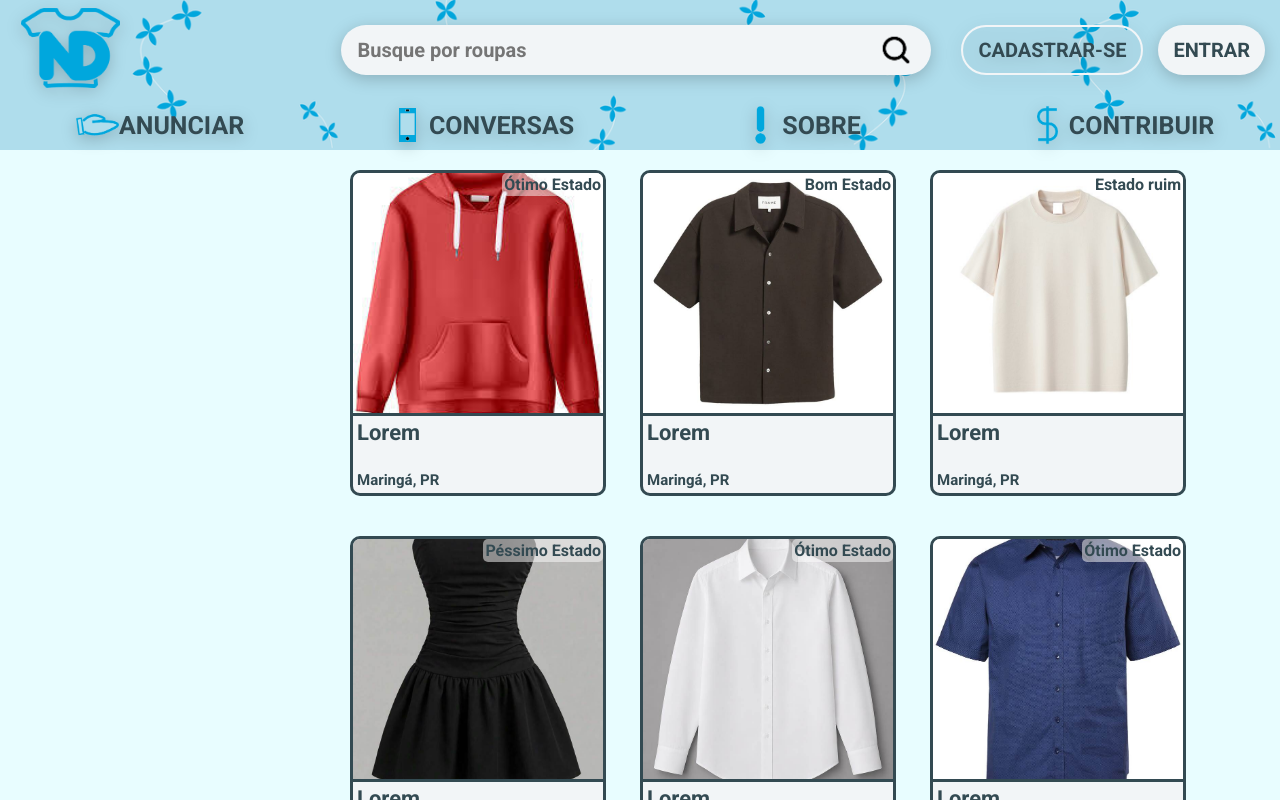
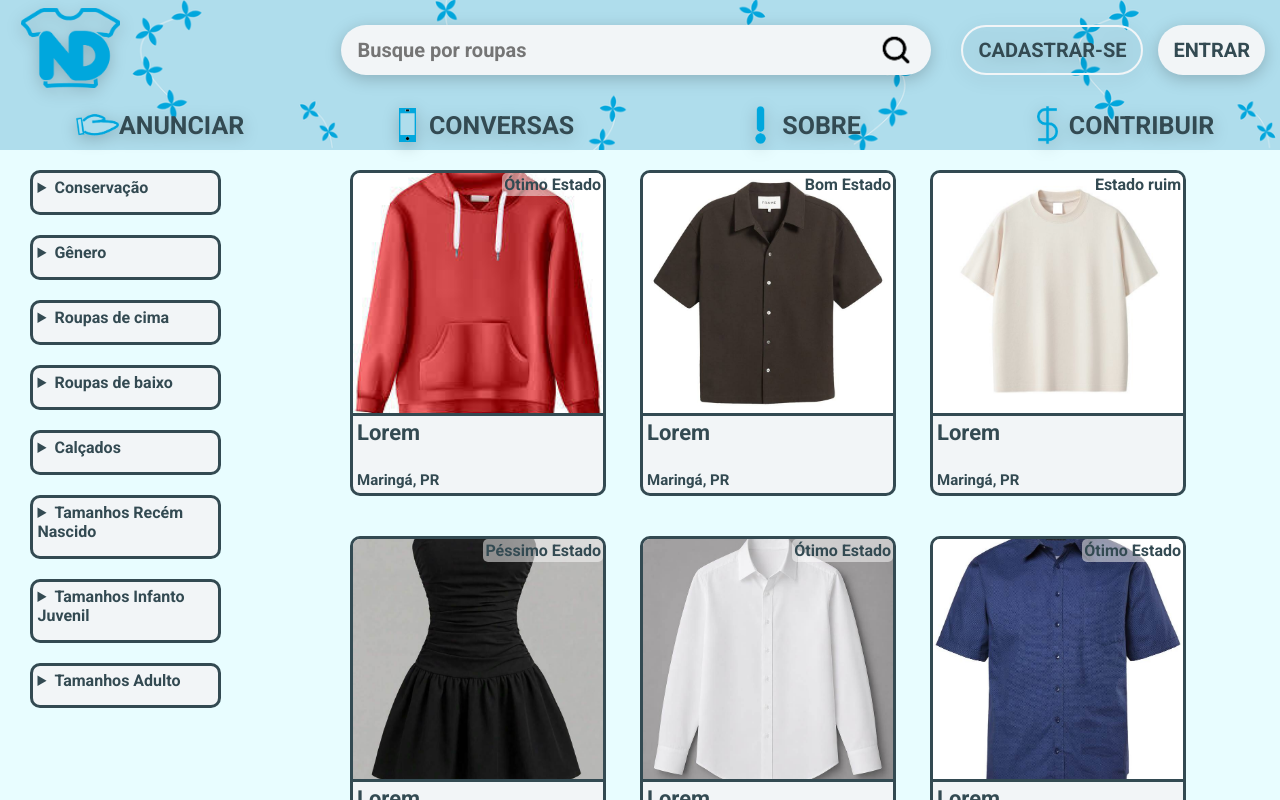
Before and after one commit to VictorArguelho/NovoDono, a React (Vite) app: page / in a window 1280 px wide. Built offline with nearby package versions, Linux system fonts and the light colour scheme.

Commit message:
feat: add filters section

```diff
--- /dev/null
+++ b/src/components/Main/Filters/FilterGroup/FilterGroup.module.css
@@ -0,0 +1,44 @@
+.filterGroup {
+  width: 70%;
+
+  display: flex;
+  flex-direction: column;
+  align-items: start;
+
+  padding: 5px;
+
+  gap: 10px;
+
+  border: 3px solid var(--color-text);
+  border-radius: 10px;
+
+  background-color: var(--color-white);
+}
+
+.filterOption {
+  display: flex;
+  align-items: center;
+  gap: 5px;
+  cursor: pointer;
+}
+
+.optionCheck {
+  appearance: none;
+
+  width: 15px;
+  height: 15px;
+
+  border: 2px solid var(--color-text);
+  border-radius: 2px;
+
+  background-color: var(--color-white);
+}
+
+.optionCheck:checked {
+  background-color: var(--color-text);
+}
+
+.filterTitle {
+  width: 100%;
+  cursor: pointer;
+}
--- /dev/null
+++ b/src/components/Main/Filters/FilterGroup/FilterGroup.tsx
@@ -0,0 +1,21 @@
+import styles from './FilterGroup.module.css';
+
+type FilterGroupProps = {
+  title: string;
+  options: Array<string>;
+};
+
+export default function FilterGroup({ title, options }: FilterGroupProps) {
+  return (
+    <details className={styles.filterGroup}>
+      <summary className={styles.filterTitle}>{title}</summary>
+
+      {options.map((option) => (
+        <label className={styles.filterOption}>
+          <input type="checkbox" className={styles.optionCheck} />
+          <span className={styles.optionName}>{option}</span>
+        </label>
+      ))}
+    </details>
+  );
+}
--- a/src/components/Main/Filters/Filters.module.css
+++ b/src/components/Main/Filters/Filters.module.css
@@ -4,4 +4,5 @@
     display: flex;
     flex-direction: column;
     align-items: center;
+    gap: 20px;
 }
--- a/src/components/Main/Filters/Filters.tsx
+++ b/src/components/Main/Filters/Filters.tsx
@@ -1,8 +1,63 @@
 import styles from './Filters.module.css';
+
+import FilterGroup from './FilterGroup/FilterGroup';
 
 export default function Filters() {
   return (
     <aside className={styles.filters}>
+      <FilterGroup
+        title="Conservação"
+        options={['Novo', 'Bom', 'Mediano', 'Desgastado']}
+      />
+
+      <FilterGroup
+        title="Gênero"
+        options={['Feminino', 'Masculino', 'Neutro']}
+      />
+
+      <FilterGroup
+        title="Roupas de cima"
+        options={[
+          'Camiseta manga curta',
+          'Camiseta manga longa',
+          'Blusa',
+          'Regata',
+          'Vestido',
+        ]}
+      />
+
+      <FilterGroup
+        title="Roupas de baixo"
+        options={['Calça', 'Shorts', 'Bermuda', 'Saia']}
+      />
+
+      <FilterGroup
+        title="Calçados"
+        options={['Chinelo', 'Tênis', 'Sandália', 'Crocs', 'Salto', 'Bota']}
+      />
+
+      <FilterGroup
+        title="Tamanhos Recém Nascido"
+        options={[
+          'RN - P',
+          'RN - M',
+          'RN - G',
+          'RN - GG',
+          'RN - 1',
+          'RN - 2',
+          'RN - 3',
+        ]}
+      />
+
+      <FilterGroup
+        title="Tamanhos Infanto Juvenil"
+        options={['4', '6', '8', '10', '12', '14', '16', '18', '20']}
+      />
+
+      <FilterGroup
+        title="Tamanhos Adulto"
+        options={['PPP', 'PP', 'P', 'M', 'G', 'GG', 'GGG']}
+      />
     </aside>
   );
 }
```
